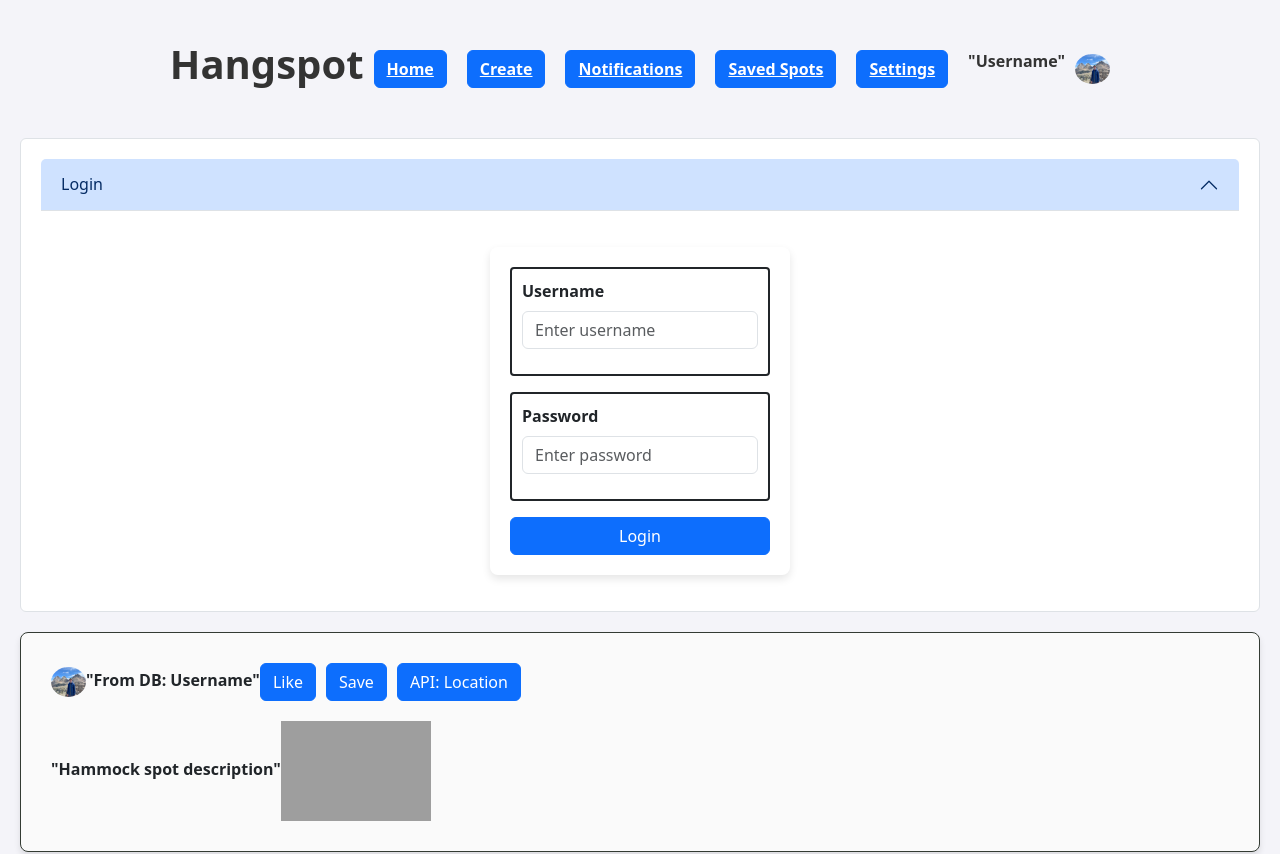
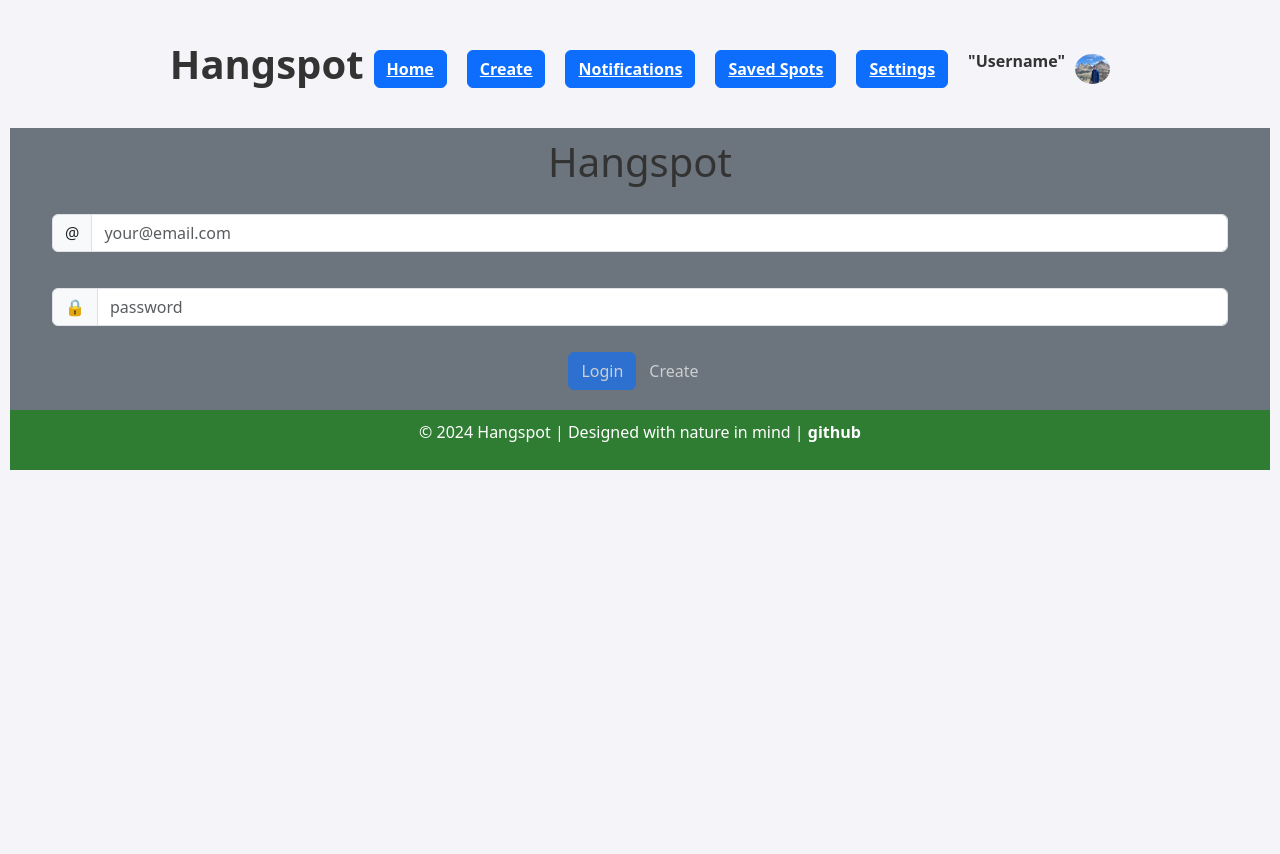
Before and after one commit to ianjrobertson/startup, a React (Vite) app: page / in a window 1280 px wide. Shown: the top 854 px of the page. After the commit the page ends 800 px from the top, so only its background shows below. Built offline with nearby package versions, Linux system fonts and the light colour scheme; grey boxes are pictures that could not be loaded.

Commit message:
Refactoring Login

```diff
--- /dev/null
+++ b/src/main/login/authState.js
@@ -0,0 +1,9 @@
+export class AuthState {
+    static Unknown = new AuthState('unknown');
+    static Authenticated = new AuthState('authenticated');
+    static Unauthenticated = new AuthState('unauthenticated');
+
+    constructor(name) {
+      this.name = name;
+    }
+  }
--- /dev/null
+++ b/src/main/login/authenticated.jsx
@@ -0,0 +1,33 @@
+import React from 'react';
+import { useNavigate } from 'react-router-dom';
+
+import Button from 'react-bootstrap/Button';
+
+export function Authenticated(props) {
+  const navigate = useNavigate();
+
+  function logout() {
+    fetch(`/api/auth/logout`, {
+      method: 'delete',
+    })
+      .catch(() => {
+        // Logout failed. Assuming offline
+      })
+      .finally(() => {
+        localStorage.removeItem('userName');
+        props.onLogout();
+      });
+  }
+
+  return (
+    <div>
+      <div className='playerName'>{props.userName}</div>
+      <Button variant='primary' onClick={() => navigate('/play')}>
+        Play
+      </Button>
+      <Button variant='secondary' onClick={() => logout()}>
+        Logout
+      </Button>
+    </div>
+  );
+}
--- a/src/main/login/login.jsx
+++ b/src/main/login/login.jsx
@@ -1,30 +1,26 @@
 import React from 'react';
 
-export function Login() {
+import { Unauthenticated } from './unauthenticated';
+import { Authenticated } from './authenticated';
+import { AuthState } from './authState';
+
+export function Login({ userName, authState, onAuthChange }) {
   return (
-    <div className="accordion" id="loginAccordion">
-        <div className="accordion-item">
-          <h2 className="accordion-header" id="headingLogin">
-            <button className="accordion-button" type="button" data-bs-toggle="collapse" data-bs-target="#collapseLogin" aria-expanded="true" aria-controls="collapseLogin">
-              Login
-            </button>
-          </h2>
-          <div id="collapseLogin" className="accordion-collapse" aria-labelledby="headingLogin" data-bs-parent="#loginAccordion">
-            <div className="accordion-body">
-              <form action="/login" method="POST">
-                <div className="mb-3">
-                  <label htmlFor="username" className="form-label">Username</label>
-                  <input type="text" className="form-control" id="username" name="username" placeholder="Enter username" required/>
-                </div>
-                <div className="mb-3">
-                  <label htmlFor="password" className="form-label">Password</label>
-                  <input type="password" className="form-control" id="password" name="password" placeholder="Enter password" required/>
-                </div>
-                <button type="submit" className="btn btn-primary">Login</button>
-              </form>
-            </div>
-          </div>
-        </div>
+    <main className='container-fluid bg-secondary text-center'>
+      <div>
+        {authState !== AuthState.Unknown && <h1>Hangspot</h1>}
+        {authState === AuthState.Authenticated && (
+          <Authenticated userName={userName} onLogout={() => onAuthChange(userName, AuthState.Unauthenticated)} />
+        )}
+        {authState === AuthState.Unauthenticated && (
+          <Unauthenticated
+            userName={userName}
+            onLogin={(loginUserName) => {
+              onAuthChange(loginUserName, AuthState.Authenticated);
+            }}
+          />
+        )}
       </div>
+    </main>
   );
 }
--- /dev/null
+++ b/src/main/login/messageDialog.jsx
@@ -0,0 +1,15 @@
+import React from 'react';
+
+import Button from 'react-bootstrap/Button';
+import Modal from 'react-bootstrap/Modal';
+
+export function MessageDialog(props) {
+  return (
+    <Modal {...props} show={props.message} centered>
+      <Modal.Body>{props.message}</Modal.Body>
+      <Modal.Footer>
+        <Button onClick={props.onHide}>Close</Button>
+      </Modal.Footer>
+    </Modal>
+  );
+}
--- /dev/null
+++ b/src/main/login/unauthenticated.jsx
@@ -0,0 +1,58 @@
+import React from 'react';
+
+import Button from 'react-bootstrap/Button';
+import { MessageDialog } from './messageDialog';
+
+export function Unauthenticated(props) {
+  const [userName, setUserName] = React.useState(props.userName);
+  const [password, setPassword] = React.useState('');
+  const [displayError, setDisplayError] = React.useState(null);
+
+  async function loginUser() {
+    loginOrCreate(`/api/auth/login`);
+  }
+
+  async function createUser() {
+    loginOrCreate(`/api/auth/create`);
+  }
+
+  async function loginOrCreate(endpoint) {
+    const response = await fetch(endpoint, {
+      method: 'post',
+      body: JSON.stringify({ email: userName, password: password }),
+      headers: {
+        'Content-type': 'application/json; charset=UTF-8',
+      },
+    });
+    if (response?.status === 200) {
+      localStorage.setItem('userName', userName);
+      props.onLogin(userName);
+    } else {
+      const body = await response.json();
+      setDisplayError(`⚠ Error: ${body.msg}`);
+    }
+  }
+
+  return (
+    <>
+      <div>
+        <div className='input-group mb-3'>
+          <span className='input-group-text'>@</span>
+          <input className='form-control' type='text' value={userName} onChange={(e) => setUserName(e.target.value)} placeholder='your@email.com' />
+        </div>
+        <div className='input-group mb-3'>
+          <span className='input-group-text'>🔒</span>
+          <input className='form-control' type='password' onChange={(e) => setPassword(e.target.value)} placeholder='password' />
+        </div>
+        <Button variant='primary' onClick={() => loginUser()} disabled={!userName || !password}>
+          Login
+        </Button>
+        <Button variant='secondary' onClick={() => createUser()} disabled={!userName || !password}>
+          Create
+        </Button>
+      </div>
+
+      <MessageDialog message={displayError} onHide={() => setDisplayError(null)} />
+    </>
+  );
+}
--- a/src/main/main.jsx
+++ b/src/main/main.jsx
@@ -1,15 +1,22 @@
 import React from 'react';
 import { Login } from './login/login';
 import { Spot } from "./spot/spot"
+import { AuthState } from './login/authState';
 
 export function Main() {
+  const [userName, setUserName] = React.useState(localStorage.getItem('userName') || '');
+  const currentAuthState = userName ? AuthState.Authenticated : AuthState.Unauthenticated;
+  const [authState, setAuthState] = React.useState(currentAuthState);
   return (
     <main>
-      <Login></Login>
-      <Spot></Spot>
-      <Spot></Spot>
-      <Spot></Spot>
-      <Spot></Spot>
+      <Login
+                userName={userName}
+                authState={authState}
+                onAuthChange={(userName, authState) => {
+                  setAuthState(authState);
+                  setUserName(userName);
+                }}
+              />
     </main>
   );
 }
```
